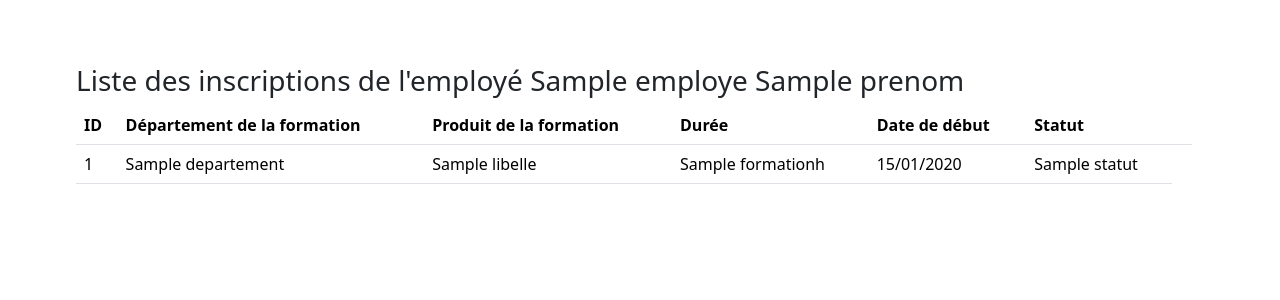
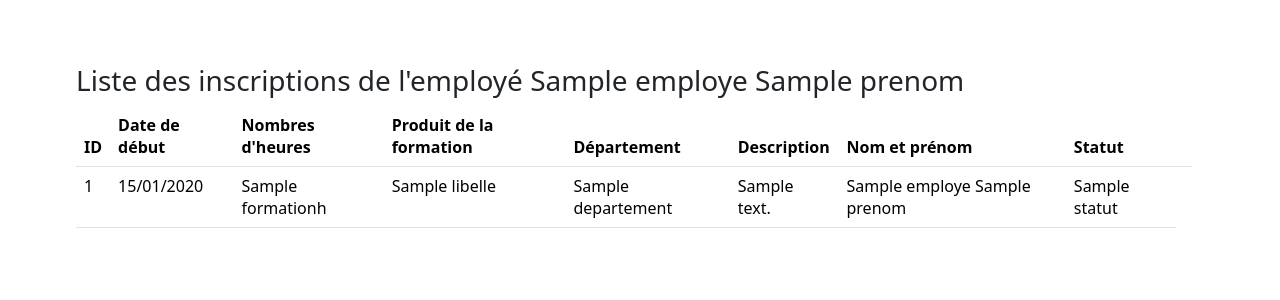
Before and after one commit to Brahim2099/PHP-Projet-Symfony-1-Formations, a Symfony app: template templates/employe/inscription/list.html.twig in a window 1280 px wide. Shown: the top 300 px of the page. Run offline with Twig, Linux system fonts and the light colour scheme; the template is opened without the code that fills it: most values are stand-ins (such as "Sample title", 1, 10 or a date in 2020); some libraries are stand-ins or nearby versions.

Commit message:
Modification des vues permettant la liste des inscriptions

```diff
--- a/templates/employe/inscription/list.html.twig
+++ b/templates/employe/inscription/list.html.twig
@@ -11,10 +11,12 @@
             <thead>
                 <tr>
                     <th>ID</th>
-                    <th>Département de la formation</th>
+                    <th>Date de début</th>
+                    <th>Nombres d'heures</th>
                     <th>Produit de la formation</th>
-                    <th>Durée</th>
-                    <th>Date de début</th>
+                    <th>Département</th>
+                    <th>Description</th>
+                    <th>Nom et prénom</th>
                     <th>Statut</th>
                     <th></th>
                 </tr>
@@ -23,10 +25,12 @@
                 {% for inscription in inscriptions %}
                     <tr>
                         <td>{{inscription.id}}</td>
+                        <td>{{inscription.formation.dateDebut|date("d/m/Y")}}</td>
+                        <td>{{inscription.formation.nombreHeures}}h</td>
+                        <td>{{inscription.formation.produit.libelle}}</td>
                         <td>{{inscription.formation.departement}}</td>
-                        <td>{{inscription.formation.produit.libelle}}</td>
-                        <td>{{inscription.formation.nombreHeures}}h</td>
-                        <td>{{inscription.formation.dateDebut|date("d/m/Y")}}</td>
+                        <td>{{inscription.formation.description}}</td>
+                        <td>{{inscription.employe.nom}} {{inscription.employe.prenom}}</td>
                         <td>{{inscription.statut}}</td>
                     </tr>
                 {% endfor %}
```
Also changed, not shown: templates/inscription/list.html.twig (+8 -6 lines), templates/inscription/list_enattente.html.twig (+8 -6 lines).
